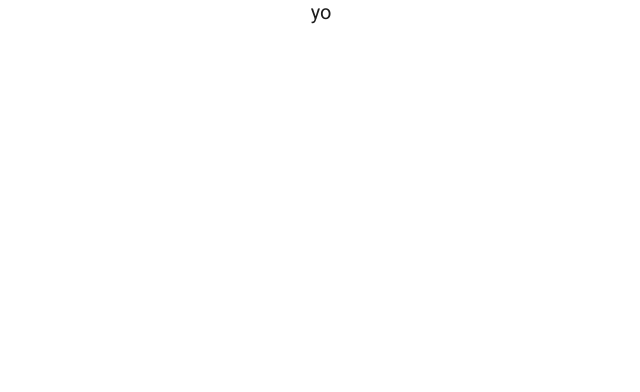
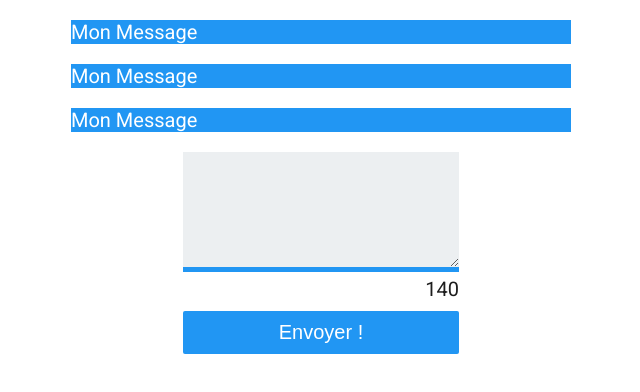
Before and after one commit to croulu/chatbox-app, a React (Create React App) app: page / in a window 1280 px wide. Both pictures are taken after typing "Sample" into the empty fields and a click on the button "GO". Shown: the top 392 px of the page, without its empty margins (319-959 px from the left). Built offline with nearby package versions, Linux system fonts and the light colour scheme.

Commit message:
ajout des composannts

```diff
--- a/src/App.js
+++ b/src/App.js
@@ -1,11 +1,18 @@
 import {Component} from "react";
 import './App.css';
+import Formulaire from "./components/Formulaire";
+import Message from "./components/Message";
 
 class App extends Component {
     render() {
         return (
             <div className="box">
-yo
+                <div className="messages">
+                    <Message></Message>
+                    <Message></Message>
+                    <Message></Message>
+                </div>
+                <Formulaire />
             </div>
         )
     }
--- a/src/components/Connexion.js
+++ b/src/components/Connexion.js
@@ -20,7 +20,7 @@ class Connexion extends Component {
 
     render() {
         if (this.state.goToChat) {
-            return <Redirect to={`/pseudo/${this.state.pseudo}`}></Redirect>
+            return <Redirect push to={`/pseudo/${this.state.pseudo}`}></Redirect>
         }
 
         return (
--- /dev/null
+++ b/src/components/Formulaire.js
@@ -0,0 +1,24 @@
+import React, {Component} from 'react';
+
+class Formulaire extends Component {
+    render() {
+        return (
+            <form
+                className='form'>
+                <textarea
+                    required
+                    maxLength='140'>
+                </textarea>
+                <div className='info'>
+                    140
+                </div>
+                <button type='submit'>
+                    Envoyer !
+                </button>
+
+            </form>
+        );
+    }
+}
+
+export default Formulaire;
--- /dev/null
+++ b/src/components/Message.js
@@ -0,0 +1,11 @@
+import React from 'react';
+
+const Message = () => {
+    return (
+        <p className='user-message'>
+            Mon Message
+        </p>
+    );
+};
+
+export default Message;
```
